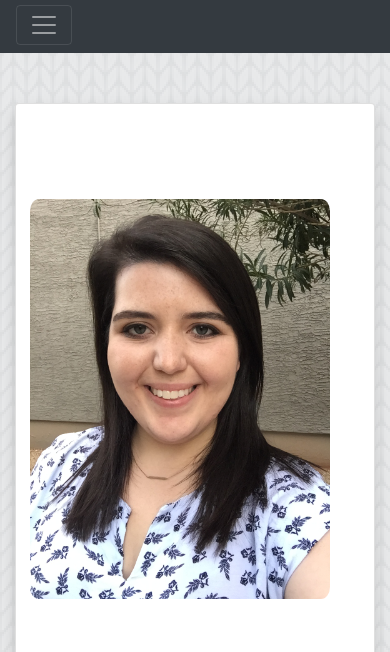
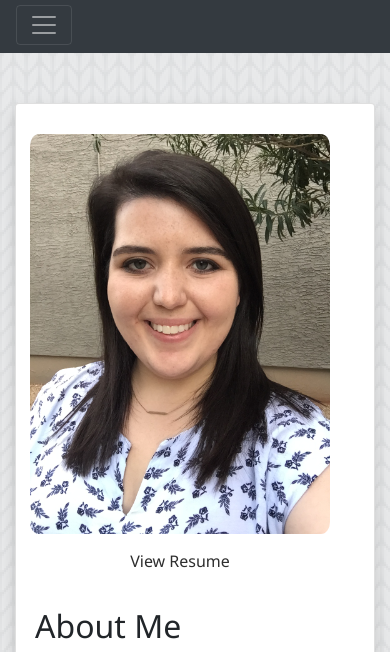
Before and after one commit to leightenore/portfolio, a plain HTML site: page index.html in a window 390 px wide. Shown: the part 122-774 px from the top of the page. Drawn offline with nearby package versions, Linux system fonts and the light colour scheme.

Commit message:
fixed image margins

```diff
--- a/assets/css/style.css
+++ b/assets/css/style.css
@@ -188,8 +188,7 @@ footer {
 
     #bioImg {
         display: block;
-        margin-left: auto;
-        margin-right: auto;
+        margin: 0px auto 15px auto;
         transform: none;
     }
 
```
